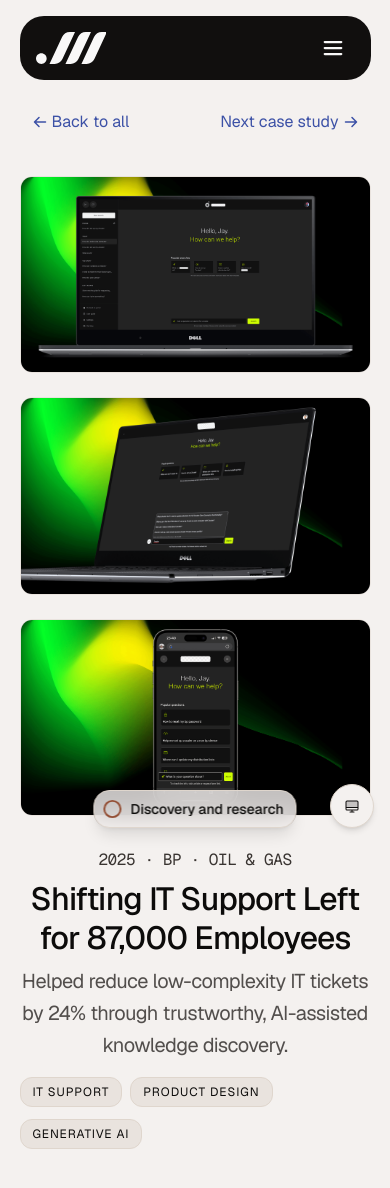
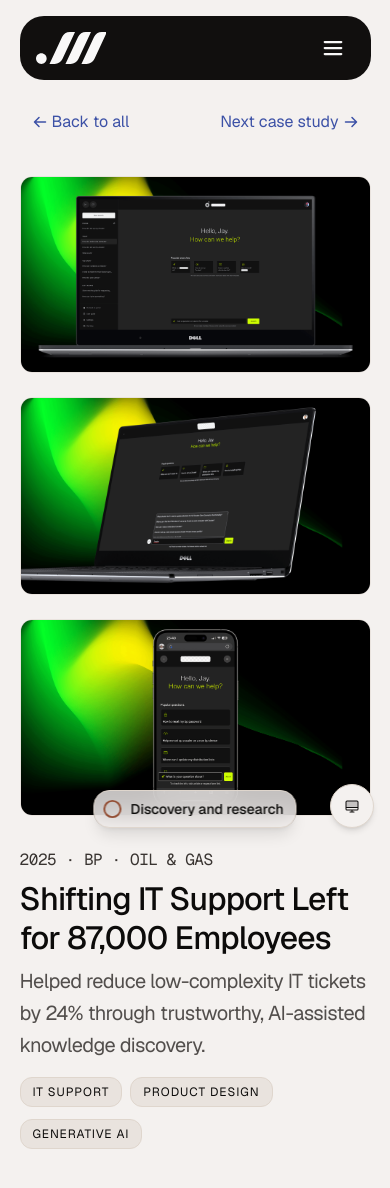
Before and after one commit to J99WNG/jay.wong, a Next.js app: page /bp-genai in a window 390 px wide. Shown: the top 1188 px of the page. Built offline with nearby package versions, Linux system fonts and the light colour scheme; what @rive-app/react-canvas would draw is missing.

Commit message:
Added grayscale rest states to case study cards

```diff
--- a/components/case-study/CaseStudyLanding.tsx
+++ b/components/case-study/CaseStudyLanding.tsx
@@ -67,7 +67,7 @@
             {project.bentoImage3 && renderBentoItem(project.bentoImage3, project.bentoAlt3, project.bentoImage3.endsWith('.riv') ? 'w-full' : 'w-full max-md:h-auto md:h-full')}
           </div>
 
-          <div className="mx-auto flex w-full max-w-[65ch] flex-col items-center gap-2 text-center">
+          <div className="mx-auto flex w-full max-w-[65ch] flex-col gap-2 items-start sm:items-center text-left sm:text-center">
             <span className="font-mono text-base uppercase tracking-tight text-text-tertiary sm:text-lg">
               {project.year} · {project.company} · {project.industry}
             </span>
--- a/components/home/Work.tsx
+++ b/components/home/Work.tsx
@@ -26,7 +26,10 @@
                 </div>
             </div>
 
-            <ul className="mt-10 grid grid-cols-1 gap-8 md:grid-cols-2" aria-label="Featured case studies">
+            <ul
+                className="mt-10 grid grid-cols-1 gap-8 md:grid-cols-2 [&>li>article>div]:transition-[filter] [&>li>article>div]:duration-[var(--motion-duration-standard)] [&>li>article>div]:ease-[var(--motion-ease-in-out)] [&:has(>li>article:is(:hover,:focus-within,[data-touch-active='true']))>li>article:not(:is(:hover,:focus-within,[data-touch-active='true']))>div]:grayscale"
+                aria-label="Featured case studies"
+            >
                 {caseStudies.map((project, index) => (
                     <li key={project.slug} className={`flex min-w-0 ${index === 0 ? 'md:col-span-2' : ''}`}>
                         <CaseStudyCard
```
